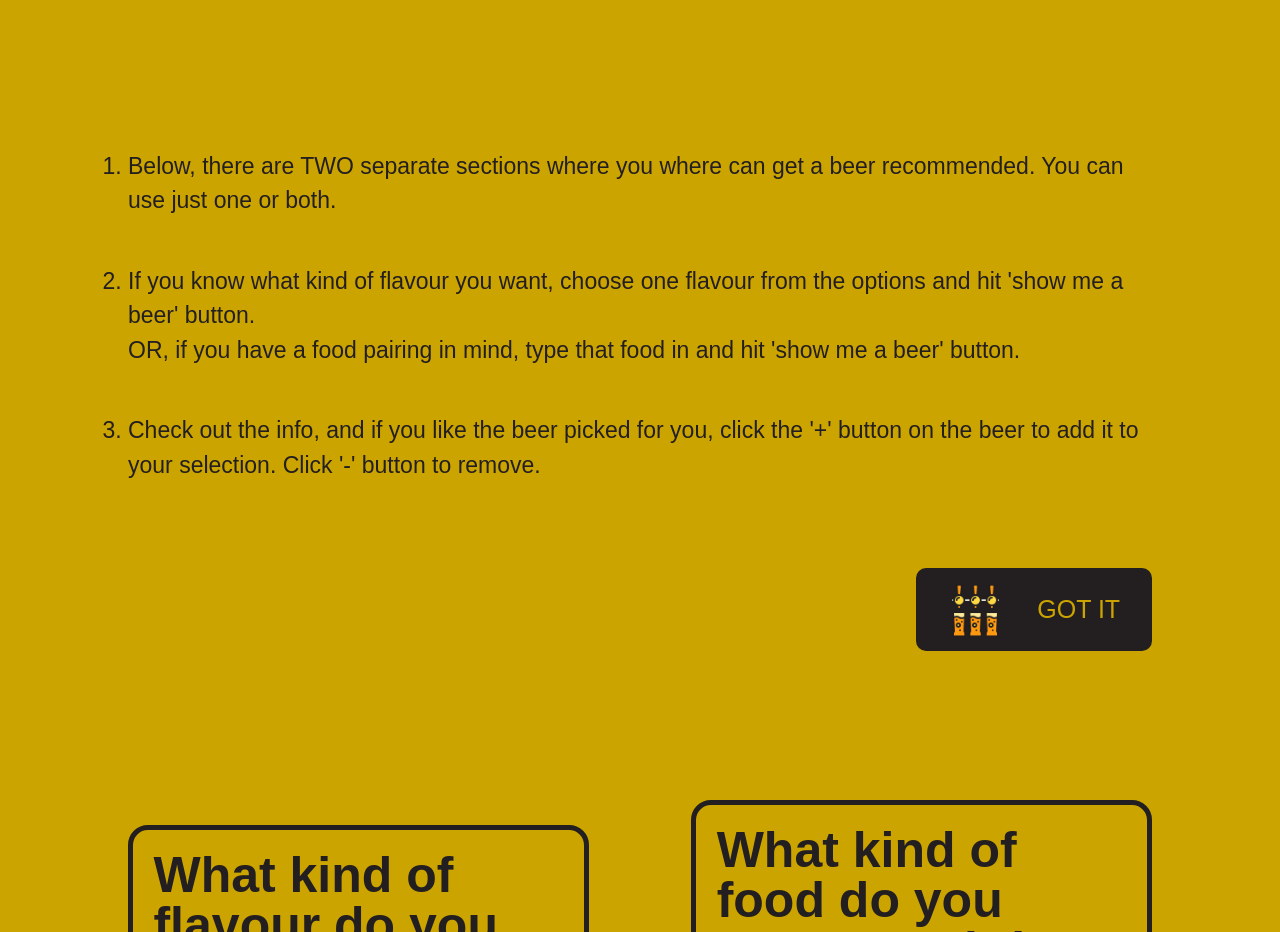
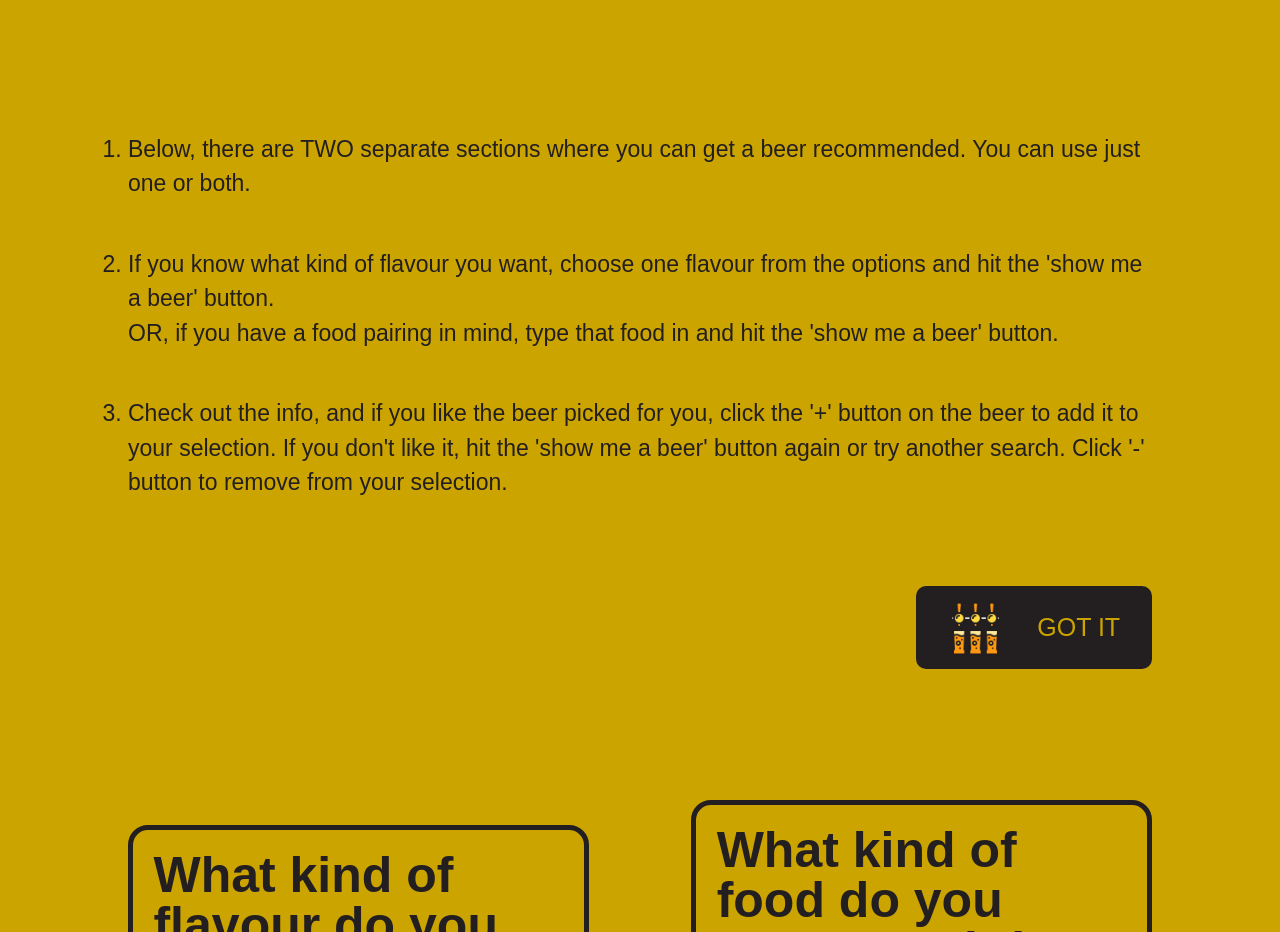
Before and after one commit to cma129/claudiaAhnProject5, a React (Create React App) app: page / in a window 1280 px wide. Shown: the part 800-1732 px from the top of the page. Built offline with nearby package versions, Linux system fonts and the light colour scheme; no server answers; a web font is replaced by a local one.

Commit message:
instructions change

```diff
--- a/src/components/Header.js
+++ b/src/components/Header.js
@@ -30,12 +30,12 @@ class Header extends Component {
                 </section>
                 <section className="bottomHeader" id="instructions">
                     <ol>
-                        <li><p>Below, there are TWO separate sections where you where can get a beer recommended. You can use just one or both.</p></li>
+                        <li><p>Below, there are TWO separate sections where you can get a beer recommended. You can use just one or both.</p></li>
                         <li>
-                            <p>If you know what kind of flavour you want, choose one flavour from the options and hit 'show me a beer' button.</p>
-                            <p>OR, if you have a food pairing in mind, type that food in and hit 'show me a beer' button.</p>
+                            <p>If you know what kind of flavour you want, choose one flavour from the options and hit the 'show me a beer' button.</p>
+                            <p>OR, if you have a food pairing in mind, type that food in and hit the 'show me a beer' button.</p>
                         </li>
-                        <li><p>Check out the info, and if you like the beer picked for you, click the '+' button on the beer to add it to your selection. Click '-' button to remove.</p></li>
+                        <li><p>Check out the info, and if you like the beer picked for you, click the '+' button on the beer to add it to your selection. If you don't like it, hit the 'show me a beer' button again or try another search. Click '-' button to remove from your selection.</p></li>
                     </ol>
                     <div className="buttonContainer">
                         <a href="#picks" className="button startGot">
```
